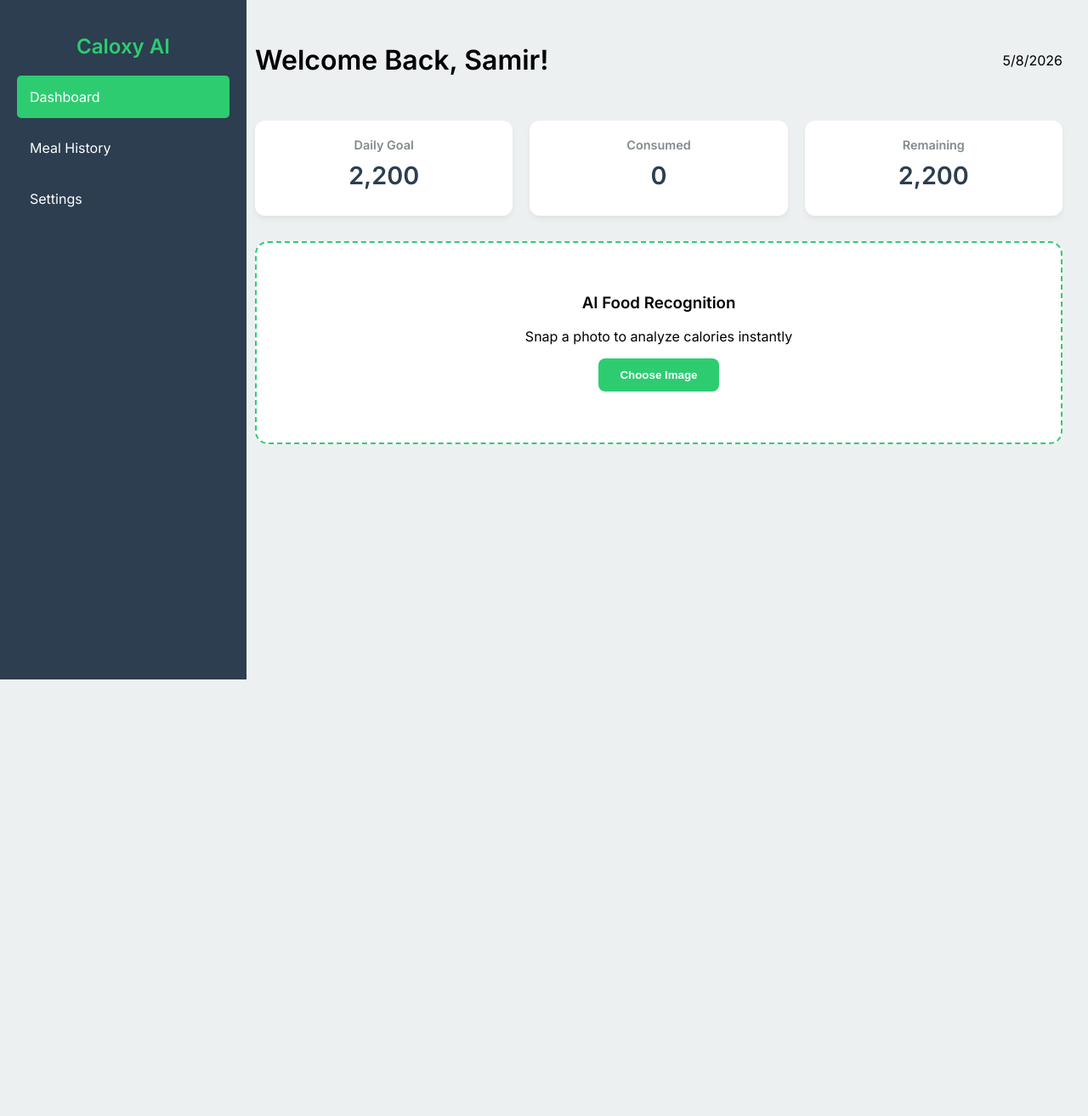
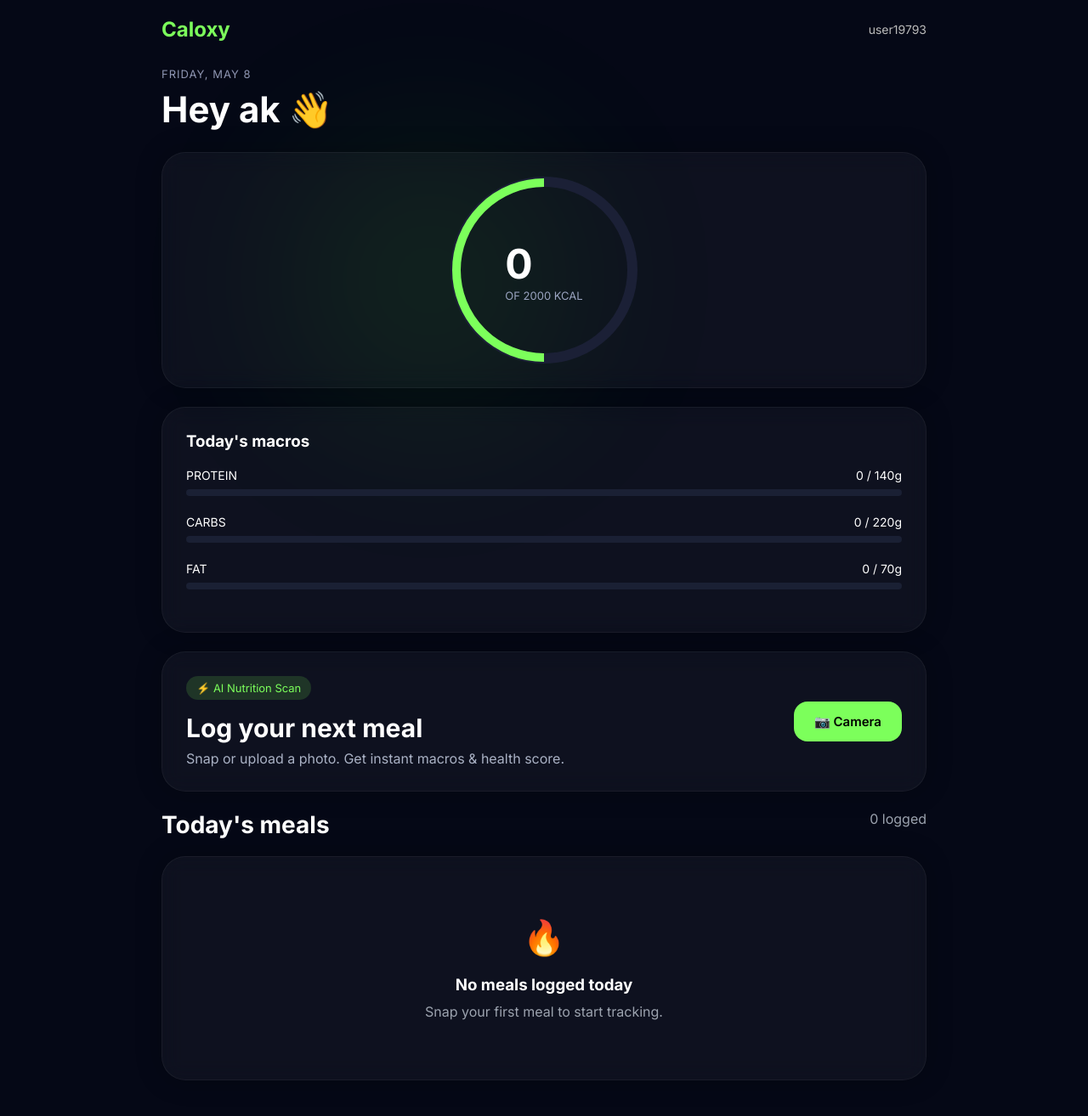
Before and after one commit to pjpankur-collab/project.github.io, a Flask app: page / in a window 1280 px wide. Shown: the whole page at 85% size. Before the commit the page ends 800 px from the top, so only its background shows below. Run offline with Flask 3, Linux system fonts and the light colour scheme; some libraries are stand-ins or nearby versions.

Commit message:
Refactor dashboard layout and upload functionality
Updated the HTML structure and styles for the dashboard, enhancing the layout and responsiveness. Added new features for meal logging and image upload.

```diff
--- a/templates/index.html
+++ b/templates/index.html
@@ -1,94 +1,453 @@
 <!DOCTYPE html>
 <html lang="en">
 <head>
-    <meta charset="UTF-8">
-    <meta name="viewport" content="width=device-width, initial-scale=1.0">
-    <title>Caloxy AI | Dashboard</title>
-    <link href="https://fonts.googleapis.com/css2?family=Inter:wght@300;400;600&display=swap" rel="stylesheet">
-    <script src="https://kit.fontawesome.com/a076d05399.js" crossorigin="anonymous"></script>
+<meta charset="UTF-8" />
+<meta name="viewport" content="width=device-width, initial-scale=1.0"/>
+<title>Caloxy AI Dashboard</title>
+
+<link href="https://fonts.googleapis.com/css2?family=Inter:wght@300;400;500;600;700&display=swap" rel="stylesheet">
+
 <style>
-        :root { --primary: #2ecc71; --dark: #2c3e50; --light: #ecf0f1; }
-        body { font-family: 'Inter', sans-serif; background: var(--light); margin: 0; display: flex; }
 
-        /* Sidebar */
-        .sidebar { width: 250px; height: 100vh; background: var(--dark); color: white; padding: 20px; position: fixed; }
-        .sidebar h2 { color: var(--primary); text-align: center; }
-        .nav-link { display: block; color: white; padding: 15px; text-decoration: none; border-radius: 5px; margin: 10px 0; }
-        .nav-link:hover, .active { background: var(--primary); }
+*{
+    margin:0;
+    padding:0;
+    box-sizing:border-box;
+    font-family:'Inter',sans-serif;
+}
 
-        /* Main Content */
-        .main-content { margin-left: 270px; padding: 30px; width: 100%; }
-        .header { display: flex; justify-content: space-between; align-items: center; margin-bottom: 30px; }
+body{
+    background:#050816;
+    color:white;
+    min-height:100vh;
+    padding:20px;
+    overflow-x:hidden;
+}
 
-        /* Dashboard Cards */
-        .card-grid { display: grid; grid-template-columns: repeat(auto-fit, minmax(200px, 1fr)); gap: 20px; }
-        .card { background: white; padding: 20px; border-radius: 12px; box-shadow: 0 4px 6px rgba(0,0,0,0.05); text-align: center; }
-        .card h3 { margin: 0; color: #7f8c8d; font-size: 0.9rem; }
-        .card p { font-size: 1.8rem; font-weight: 600; margin: 10px 0; color: var(--dark); }
+/* Background Glow */
+body::before{
+    content:'';
+    position:fixed;
+    width:500px;
+    height:500px;
+    background:radial-gradient(circle,#39ff14 0%,transparent 70%);
+    top:10%;
+    left:20%;
+    opacity:0.12;
+    filter:blur(100px);
+    z-index:-1;
+}
+
+.container{
+    max-width:900px;
+    margin:auto;
+}
+
+/* Header */
+.header{
+    display:flex;
+    justify-content:space-between;
+    align-items:center;
+    margin-bottom:30px;
+}
+
+.logo{
+    font-size:24px;
+    font-weight:700;
+    color:#7CFF5B;
+}
+
+.user{
+    font-size:14px;
+    color:#bbb;
+}
+
+/* Welcome */
+.welcome{
+    margin-bottom:25px;
+}
+
+.welcome p{
+    color:#8f96b2;
+    font-size:13px;
+    letter-spacing:1px;
+    margin-bottom:8px;
+}
+
+.welcome h1{
+    font-size:42px;
+    font-weight:700;
+}
+
+/* Cards */
+.card{
+    background:rgba(255,255,255,0.04);
+    border:1px solid rgba(255,255,255,0.05);
+    border-radius:28px;
+    padding:28px;
+    backdrop-filter:blur(12px);
+    margin-bottom:22px;
+    box-shadow:0 0 30px rgba(0,0,0,0.25);
+}
+
+/* Circle */
+.circle-wrapper{
+    display:flex;
+    justify-content:center;
+    align-items:center;
+}
+
+.circle{
+    width:220px;
+    height:220px;
+    border-radius:50%;
+    border:12px solid #1b2036;
+    display:flex;
+    justify-content:center;
+    align-items:center;
+    position:relative;
+}
+
+.circle::before{
+    content:'';
+    position:absolute;
+    inset:-10px;
+    border-radius:50%;
+    border:10px solid #7CFF5B;
+    clip-path: inset(0 50% 0 0);
+}
+
+.circle h2{
+    font-size:48px;
+    font-weight:700;
+}
+
+.circle p{
+    font-size:13px;
+    color:#9aa4c0;
+    text-align:center;
+}
+
+/* Macros */
+.macros h3{
+    margin-bottom:20px;
+}
+
+.macro{
+    margin-bottom:22px;
+}
+
+.macro-top{
+    display:flex;
+    justify-content:space-between;
+    margin-bottom:8px;
+    font-size:14px;
+}
+
+.progress{
+    width:100%;
+    height:8px;
+    background:#1a2034;
+    border-radius:20px;
+    overflow:hidden;
+}
+
+.progress span{
+    display:block;
+    width:0%;
+    height:100%;
+    background:#7CFF5B;
+    border-radius:20px;
+}
 
 /* Upload Section */
-        .upload-box { background: white; padding: 40px; border-radius: 15px; text-align: center; border: 2px dashed var(--primary); margin-top: 30px; }
-        #imagePreview { max-width: 300px; margin-top: 20px; border-radius: 10px; display: none; }
-        .btn { background: var(--primary); color: white; border: none; padding: 12px 25px; border-radius: 8px; cursor: pointer; font-weight: 600; }
+.upload-box{
+    display:flex;
+    justify-content:space-between;
+    align-items:center;
+    gap:20px;
+    flex-wrap:wrap;
+}
+
+.badge{
+    display:inline-block;
+    background:rgba(124,255,91,0.15);
+    color:#7CFF5B;
+    padding:6px 12px;
+    border-radius:30px;
+    font-size:13px;
+    margin-bottom:15px;
+}
+
+.upload-text h2{
+    font-size:30px;
+    margin-bottom:8px;
+}
+
+.upload-text p{
+    color:#aab2c5;
+}
+
+.buttons{
+    display:flex;
+    gap:15px;
+}
+
+.btn{
+    border:none;
+    padding:14px 24px;
+    border-radius:16px;
+    font-weight:600;
+    cursor:pointer;
+    transition:0.3s;
+    font-size:15px;
+}
+
+.camera{
+    background:#7CFF5B;
+    color:black;
+}
+
+.upload{
+    background:#111827;
+    color:white;
+}
+
+.btn:hover{
+    transform:scale(1.05);
+}
+
+/* Empty meals */
+.meals-header{
+    display:flex;
+    justify-content:space-between;
+    margin-bottom:20px;
+}
+
+.meals-header h2{
+    font-size:28px;
+}
+
+.meals-header span{
+    color:#9ca3af;
+}
+
+.empty{
+    text-align:center;
+    padding:70px 20px;
+    color:#9ca3af;
+}
+
+.empty h3{
+    margin-top:20px;
+    color:white;
+    margin-bottom:10px;
+}
+
+/* Image Preview */
+#imagePreview{
+    width:100%;
+    max-width:320px;
+    border-radius:20px;
+    margin-top:20px;
+    display:none;
+}
+
+/* Responsive */
+@media(max-width:768px){
+
+    .welcome h1{
+        font-size:32px;
+    }
+
+    .circle{
+        width:180px;
+        height:180px;
+    }
+
+    .circle h2{
+        font-size:38px;
+    }
+
+    .upload-box{
+        flex-direction:column;
+        align-items:flex-start;
+    }
+
+    .buttons{
+        width:100%;
+    }
+
+    .btn{
+        flex:1;
+    }
+
+    .meals-header h2{
+        font-size:22px;
+    }
+}
+
 </style>
 </head>
+
 <body>
 
-<div class="sidebar">
-    <h2>Caloxy AI</h2>
-    <a href="#" class="nav-link active">Dashboard</a>
-    <a href="#" class="nav-link">Meal History</a>
-    <a href="#" class="nav-link">Settings</a>
+<div class="container">
+
+    <!-- Header -->
+    <div class="header">
+        <div class="logo">Caloxy</div>
+        <div class="user">user19793</div>
     </div>
 
-<div class="main-content">
-    <div class="header">
-        <h1>Welcome Back, Samir!</h1>
-        <div class="date" id="currentDate"></div>
+    <!-- Welcome -->
+    <div class="welcome">
+        <p>FRIDAY, MAY 8</p>
+        <h1>Hey ak 👋</h1>
     </div>
 
-    <div class="card-grid">
-        <div class="card"><h3>Daily Goal</h3><p>2,200</p></div>
-        <div class="card"><h3>Consumed</h3><p id="totalKcal">0</p></div>
-        <div class="card"><h3>Remaining</h3><p id="remainingKcal">2,200</p></div>
+    <!-- Calories Circle -->
+    <div class="card">
+        <div class="circle-wrapper">
+            <div class="circle">
+                <div>
+                    <h2 id="totalKcal">0</h2>
+                    <p>OF 2000 KCAL</p>
                 </div>
-
-    <div class="upload-box">
-        <h3>AI Food Recognition</h3>
-        <p>Snap a photo to analyze calories instantly</p>
-        <input type="file" id="fileInput" accept="image/*" hidden>
-        <button class="btn" onclick="document.getElementById('fileInput').click()">Choose Image</button>
-        <center><img id="imagePreview" src=""></center>
-        <br>
-        <button id="analyzeBtn" class="btn" style="display:none;" onclick="uploadImage()">Analyze Now</button>
+            </div>
         </div>
     </div>
 
+    <!-- Macros -->
+    <div class="card macros">
+
+        <h3>Today's macros</h3>
+
+        <div class="macro">
+            <div class="macro-top">
+                <span>PROTEIN</span>
+                <span>0 / 140g</span>
+            </div>
+            <div class="progress">
+                <span style="width:0%"></span>
+            </div>
+        </div>
+
+        <div class="macro">
+            <div class="macro-top">
+                <span>CARBS</span>
+                <span>0 / 220g</span>
+            </div>
+            <div class="progress">
+                <span style="width:0%"></span>
+            </div>
+        </div>
+
+        <div class="macro">
+            <div class="macro-top">
+                <span>FAT</span>
+                <span>0 / 70g</span>
+            </div>
+            <div class="progress">
+                <span style="width:0%"></span>
+            </div>
+        </div>
+
+    </div>
+
+    <!-- Upload -->
+    <div class="card upload-box">
+
+        <div class="upload-text">
+            <div class="badge">⚡ AI Nutrition Scan</div>
+            <h2>Log your next meal</h2>
+            <p>Snap or upload a photo. Get instant macros & health score.</p>
+        </div>
+
+        <div class="buttons">
+
+            <input type="file" id="fileInput" accept="image/*" hidden>
+
+            <button class="btn camera" onclick="document.getElementById('fileInput').click()">
+                📷 Camera
+            </button>
+
+            <button class="btn upload" id="analyzeBtn" style="display:none;" onclick="uploadImage()">
+                ⬆ Upload
+            </button>
+
+        </div>
+
+        <img id="imagePreview" src="">
+
+    </div>
+
+    <!-- Meals -->
+    <div class="meals-header">
+        <h2>Today's meals</h2>
+        <span>0 logged</span>
+    </div>
+
+    <div class="card empty">
+        <div style="font-size:40px;">🔥</div>
+        <h3>No meals logged today</h3>
+        <p>Snap your first meal to start tracking.</p>
+    </div>
+
+</div>
+
 <script>
-    document.getElementById('currentDate').innerText = new Date().toLocaleDateString();
+
 const fileInput = document.getElementById('fileInput');
 const imagePreview = document.getElementById('imagePreview');
 const analyzeBtn = document.getElementById('analyzeBtn');
 
 fileInput.onchange = () => {
+
     const [file] = fileInput.files;
-        if (file) {
+
+    if(file){
+
         imagePreview.src = URL.createObjectURL(file);
+
         imagePreview.style.display = 'block';
+
         analyzeBtn.style.display = 'inline-block';
+    }
+};
+
+async function uploadImage(){
+
+    const formData = new FormData();
+
+    formData.append('file', fileInput.files[0]);
+
+    try{
+
+        const response = await fetch('/upload', {
+            method:'POST',
+            body:formData
+        });
+
+        const data = await response.json();
+
+        alert(
+            "Detected: " +
+            data.name +
+            " (" +
+            data.kcal +
+            " kcal)"
+        );
+
+        document.getElementById('totalKcal').innerText = data.kcal;
+
+    }catch(error){
+
+        alert("Upload failed");
     }
 }
 
-    async function uploadImage() {
-        const formData = new FormData();
-        formData.append('file', fileInput.files[0]);
+</script>
 
-        const response = await fetch('/upload', { method: 'POST', body: formData });
-        const data = await response.json();
-
-        alert("Detected: " + data.name + " (" + data.kcal + " kcal)");
-        location.reload(); // Refresh to update cards from database
-    }
-</script>
 </body>
 </html>
```
Lines whose indentation alone changed are shown as unchanged.
